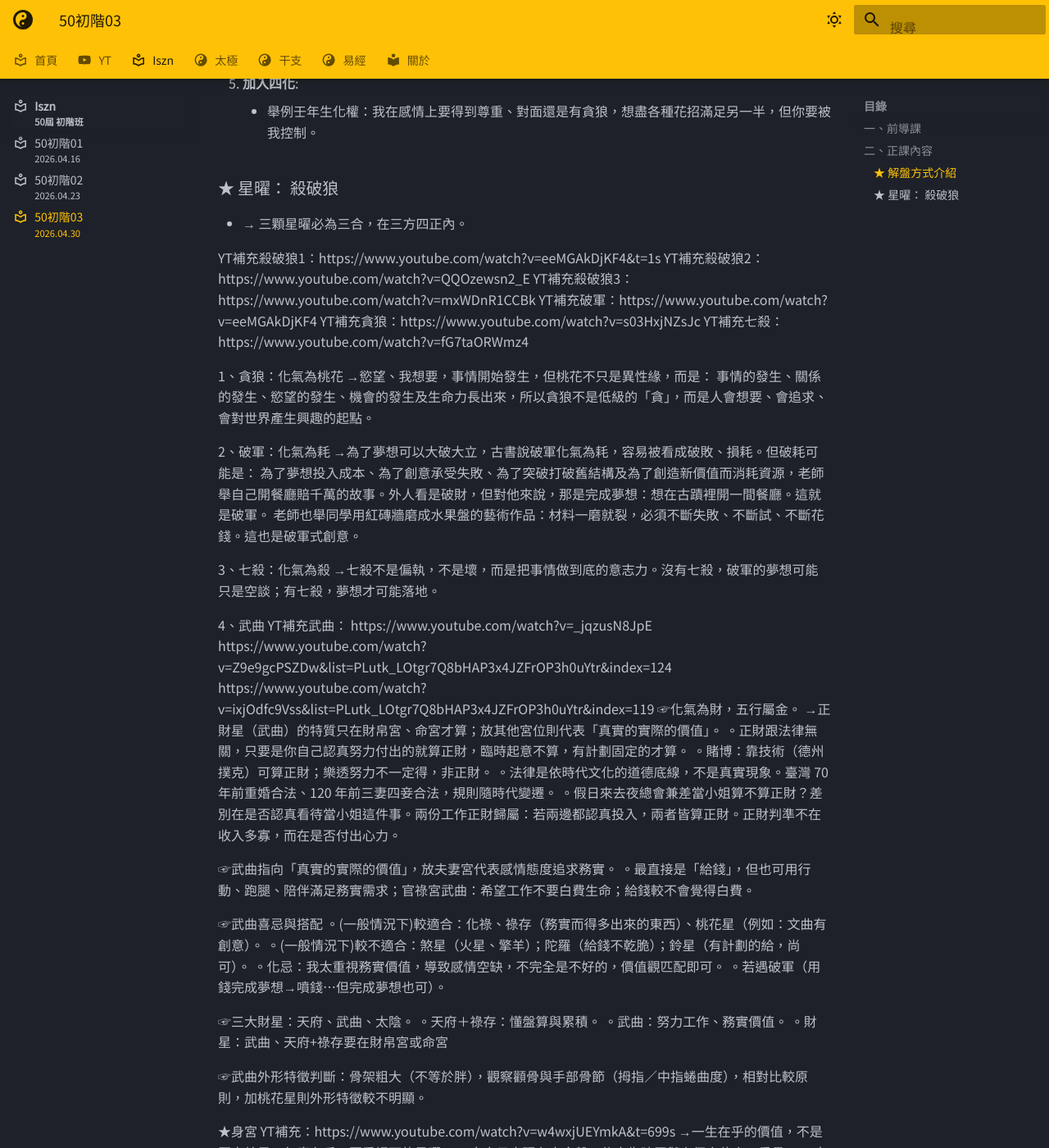
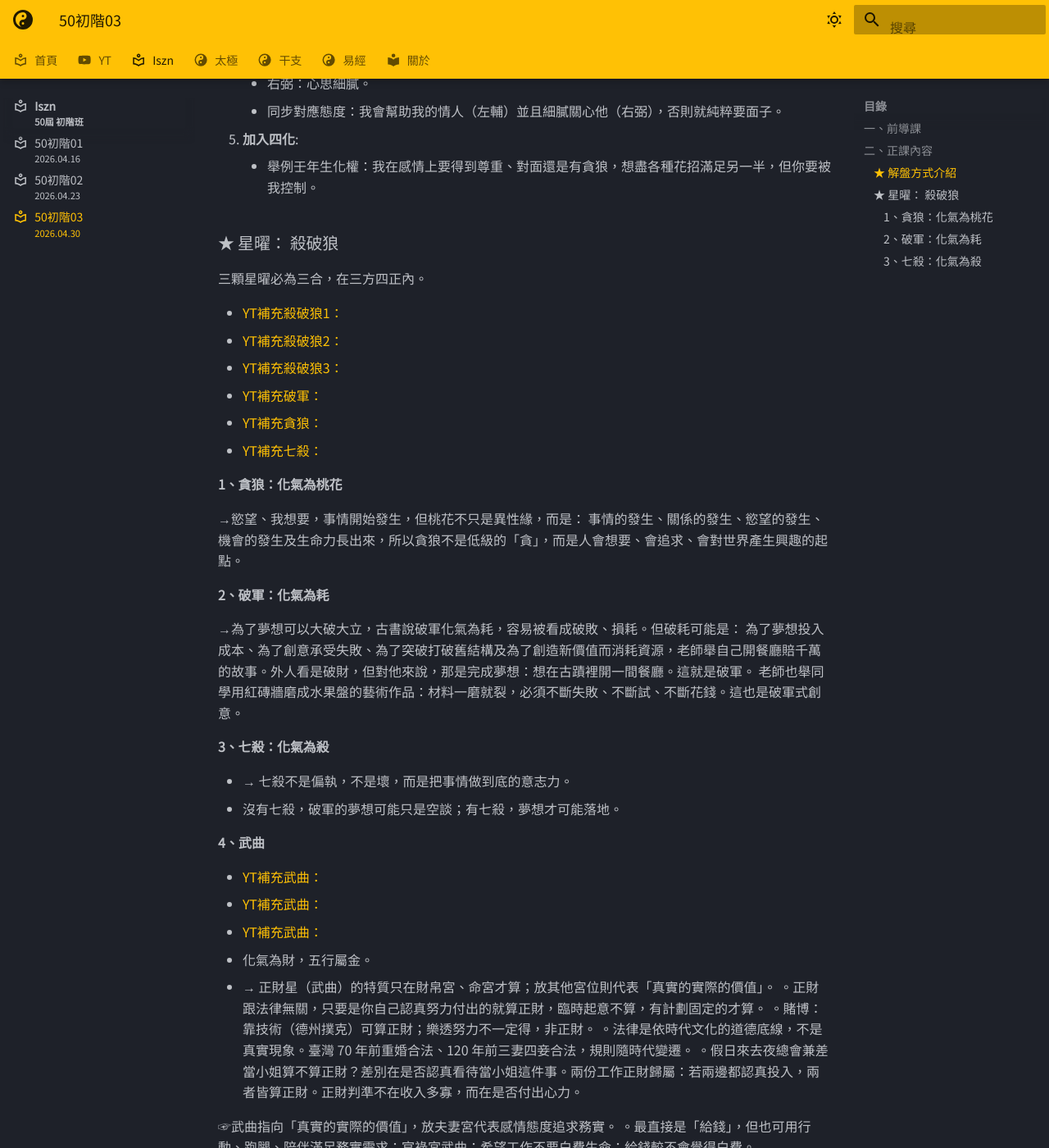
Before and after one commit to oolongyuan/oolongyuan.github.io, an MkDocs documentation site: the page built from docs/iszn/class_03.md, in a window 1280 px wide and 1400 px high, scrolled down 2953 px. Shown: the whole window at 82% size. Built offline with MkDocs 1.6.1 and Material for MkDocs 9.7.7, drawn with Linux system fonts in a browser that asks for light colours; some web fonts are replaced; some of the changed text lies outside the part shown.

Commit message:
formatted

```diff
--- a/docs/iszn/class_03.md
+++ b/docs/iszn/class_03.md
@@ -8,9 +8,10 @@ subtitle: 2026.04.30
 
 ## 一、前導課
 
-[天干地支相關補充](https://lucidchateau.blogspot.com/2016/01/blog-post_6.html)
+**補充**:
 
-[掌中訣相關補充](https://lucidchateau.blogspot.com/2017/06/1976-1954-1964-1974-1984-1994-2004-1969.html)
+ - [天干地支相關補充](https://lucidchateau.blogspot.com/2016/01/blog-post_6.html)
+ - [掌中訣相關補充](https://lucidchateau.blogspot.com/2017/06/1976-1954-1964-1974-1984-1994-2004-1969.html)
 
  - 天干有10個：甲、乙、丙、丁、戊、己、庚、辛、壬、癸
  - 地支有12個：子、丑、寅、卯、辰、巳、午、未、申、酉、戌、亥
@@ -89,15 +90,16 @@ subtitle: 2026.04.30
     - → 我在感情上要得到尊重，找讓我覺得很有面子的，通常條件很好。
     - → 男生偏「漂亮、帶出去有面子」；女生偏「有能力」。
 
- 1. **對宮是內心與表現**： 貪狼：懂吃懂喝懂玩，有人緣、多才多藝，反之，考量到面子的問題木訥、居家型的可能就不太行。
+ 1. **對宮是內心與表現**：
 
+    - 貪狼：懂吃懂喝懂玩，有人緣、多才多藝，
+    - 反之，考量到面子的問題木訥、居家型的可能就不太行。
 
  1. **加入煞星**：
 
     - 擎羊的加入與態度延伸--- 擎羊：堅持
     - 例 → 認識這樣的男生，我一定不顧一切的要跟他在一起…（若是火星則可能會因為要追求太久而想說算了）
     - → 主星為主，解釋完後把輔星、四煞丟進去。
-
 
  1. **左輔右弼疊加**：
 
@@ -113,34 +115,37 @@ subtitle: 2026.04.30
 
 ### ★ 星曜： 殺破狼
 
- - → 三顆星曜必為三合，在三方四正內。
+三顆星曜必為三合，在三方四正內。
 
-YT補充殺破狼1：https://www.youtube.com/watch?v=eeMGAkDjKF4&t=1s
-YT補充殺破狼2：https://www.youtube.com/watch?v=QQOzewsn2_E
-YT補充殺破狼3：https://www.youtube.com/watch?v=mxWDnR1CCBk
-YT補充破軍：https://www.youtube.com/watch?v=eeMGAkDjKF4
-YT補充貪狼：https://www.youtube.com/watch?v=s03HxjNZsJc
-YT補充七殺：https://www.youtube.com/watch?v=fG7taORWmz4
+ - [YT補充殺破狼1：](https://www.youtube.com/watch?v=eeMGAkDjKF4&t=1s)
+ - [YT補充殺破狼2：](https://www.youtube.com/watch?v=QQOzewsn2_E)
+ - [YT補充殺破狼3：](https://www.youtube.com/watch?v=mxWDnR1CCBk)
+ - [YT補充破軍：](https://www.youtube.com/watch?v=eeMGAkDjKF4)
+ - [YT補充貪狼：](https://www.youtube.com/watch?v=s03HxjNZsJc)
+ - [YT補充七殺：](https://www.youtube.com/watch?v=fG7taORWmz4)
 
-1、貪狼：化氣為桃花
+#### 1、貪狼：化氣為桃花
+
 →慾望、我想要，事情開始發生，但桃花不只是異性緣，而是：
 事情的發生、關係的發生、慾望的發生、機會的發生及生命力長出來，所以貪狼不是低級的「貪」，而是人會想要、會追求、會對世界產生興趣的起點。
 
-2、破軍：化氣為耗
+#### 2、破軍：化氣為耗
 →為了夢想可以大破大立，古書說破軍化氣為耗，容易被看成破敗、損耗。但破耗可能是：
 為了夢想投入成本、為了創意承受失敗、為了突破打破舊結構及為了創造新價值而消耗資源，老師舉自己開餐廳賠千萬的故事。外人看是破財，但對他來說，那是完成夢想：想在古蹟裡開一間餐廳。這就是破軍。
 老師也舉同學用紅磚牆磨成水果盤的藝術作品：材料一磨就裂，必須不斷失敗、不斷試、不斷花錢。這也是破軍式創意。
 
-3、七殺：化氣為殺
-→七殺不是偏執，不是壞，而是把事情做到底的意志力。沒有七殺，破軍的夢想可能只是空談；有七殺，夢想才可能落地。
+#### 3、七殺：化氣為殺
 
-4、武曲
-YT補充武曲：
-https://www.youtube.com/watch?v=_jqzusN8JpE
-https://www.youtube.com/watch?v=Z9e9gcPSZDw&list=PLutk_LOtgr7Q8bHAP3x4JZFrOP3h0uYtr&index=124
-https://www.youtube.com/watch?v=ixjOdfc9Vss&list=PLutk_LOtgr7Q8bHAP3x4JZFrOP3h0uYtr&index=119
-☞化氣為財，五行屬金。
-→正財星（武曲）的特質只在財帛宮、命宮才算；放其他宮位則代表「真實的實際的價值」。
+ - → 七殺不是偏執，不是壞，而是把事情做到底的意志力。
+ - 沒有七殺，破軍的夢想可能只是空談；有七殺，夢想才可能落地。
+
+**4、武曲**
+
+ - [YT補充武曲：](https://www.youtube.com/watch?v=_jqzusN8JpE)
+ - [YT補充武曲：](https://www.youtube.com/watch?v=Z9e9gcPSZDw&list=PLutk_LOtgr7Q8bHAP3x4JZFrOP3h0uYtr&index=124)
+ - [YT補充武曲：](https://www.youtube.com/watch?v=ixjOdfc9Vss&list=PLutk_LOtgr7Q8bHAP3x4JZFrOP3h0uYtr&index=119)
+ -  化氣為財，五行屬金。
+ - → 正財星（武曲）的特質只在財帛宮、命宮才算；放其他宮位則代表「真實的實際的價值」。
 。正財跟法律無關，只要是你自己認真努力付出的就算正財，臨時起意不算，有計劃固定的才算。
 。賭博：靠技術（德州撲克）可算正財；樂透努力不一定得，非正財。
 。法律是依時代文化的道德底線，不是真實現象。臺灣 70 年前重婚合法、120 年前三妻四妾合法，規則隨時代變遷。
```
